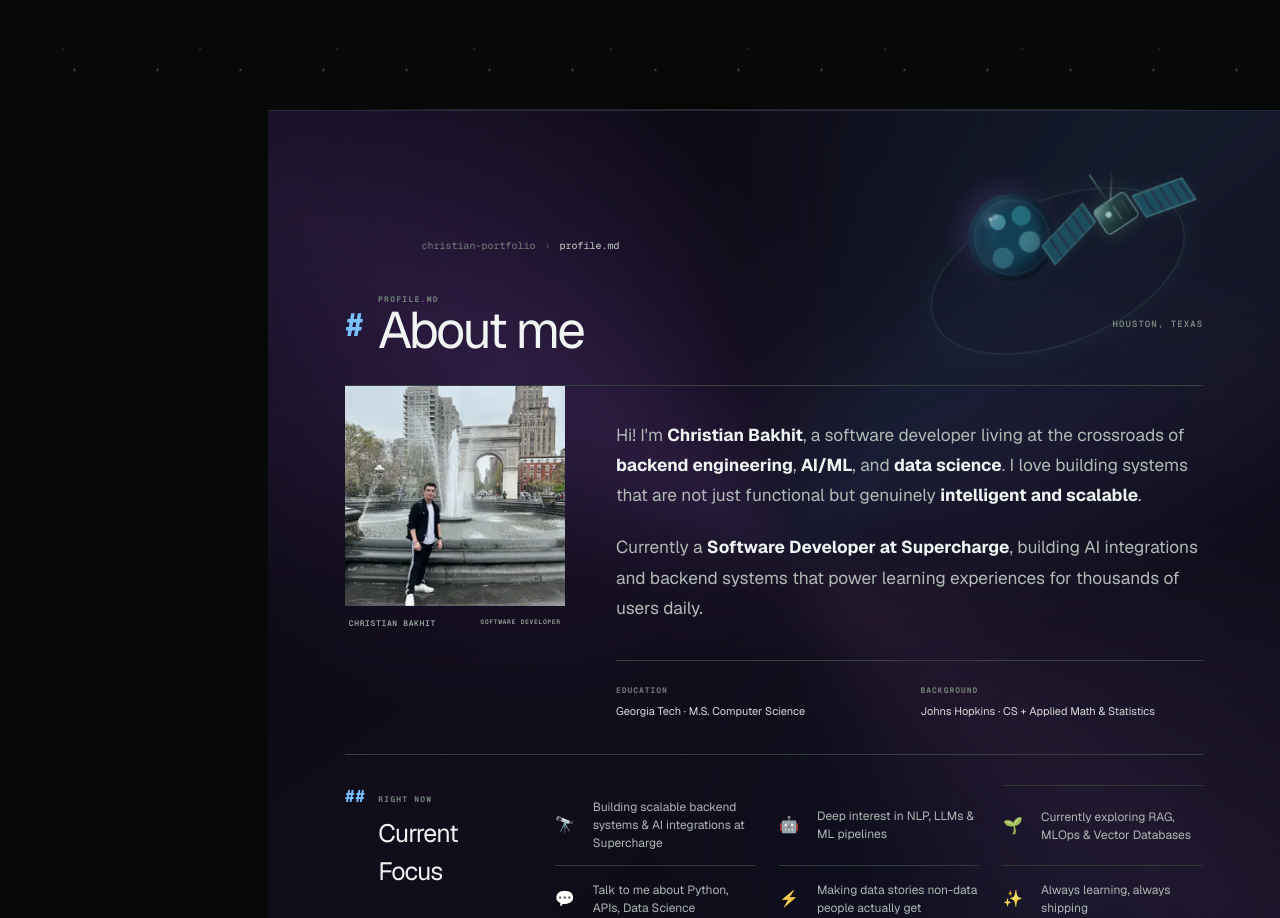
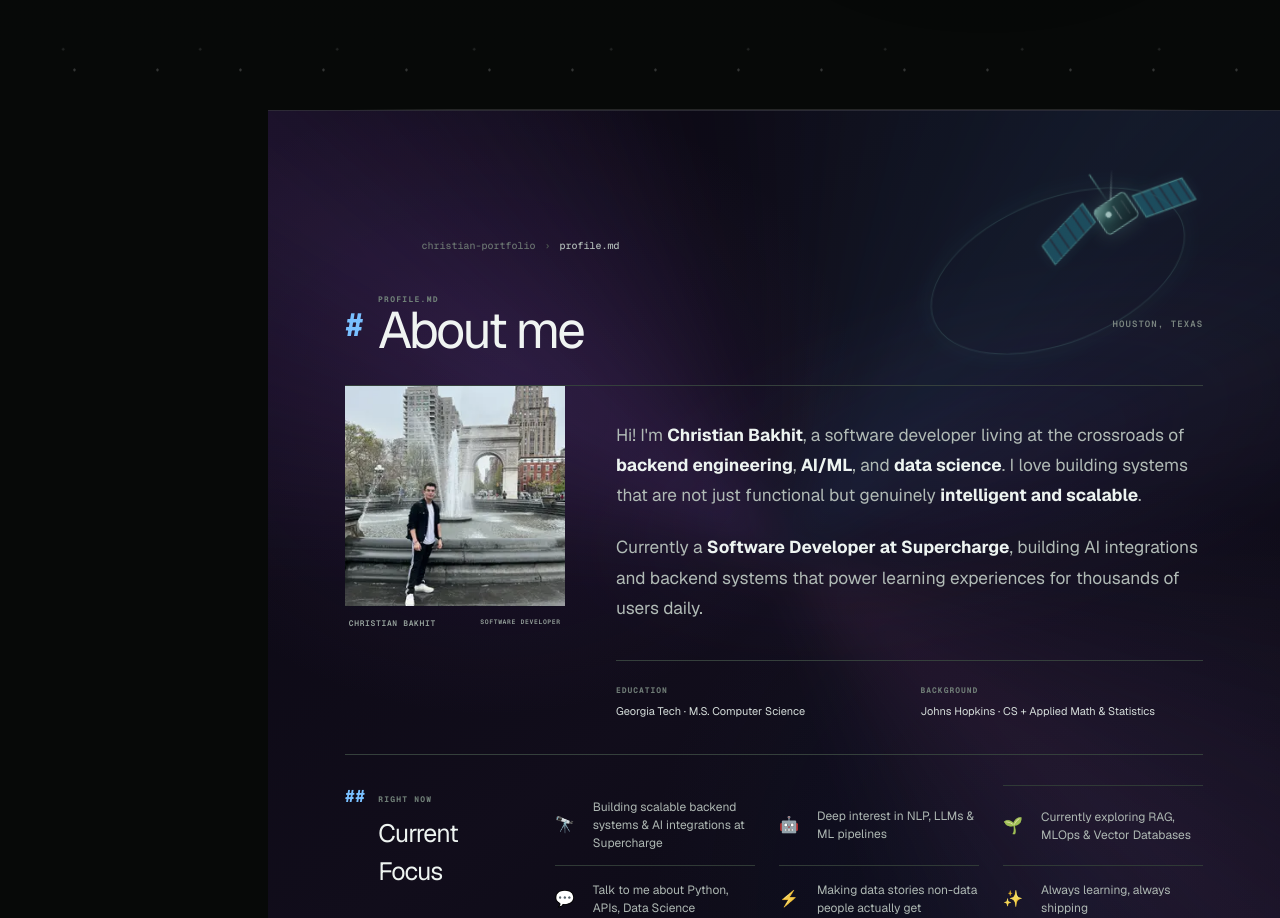
Before and after one commit to ChrisBakhit/christian-portfolio, a Next.js app: page / in a window 1280 px wide. Shown: the part 820-1738 px from the top of the page. Built offline with nearby package versions, Linux system fonts and the light colour scheme.

Commit message:
Remove earth from profile orbit

```diff
--- a/app/navigation.css
+++ b/app/navigation.css
@@ -136,11 +136,6 @@ main.sidebarOpen { padding-left: 268px; }
 .about:before { content:""; position:absolute; z-index:0; inset:-28%; pointer-events:none; opacity:.56; filter:blur(22px); background:conic-gradient(from 210deg at 52% 48%,transparent 0 17%,rgba(131,77,184,.3) 27%,transparent 39%,rgba(43,119,160,.24) 53%,transparent 66%,rgba(190,88,169,.18) 78%,transparent 88%); animation:nebulaDrift 22s ease-in-out infinite alternate; }
 .about:after { content:""; position:absolute; z-index:0; width:min(86vw,980px); height:min(34vw,390px); right:-20%; top:15%; border-radius:50%; pointer-events:none; transform:rotate(-18deg); background:radial-gradient(ellipse,rgba(86,69,171,.12),transparent 62%); filter:blur(24px); animation:profileOrbit 19s ease-in-out infinite alternate; }
 .about > * { position:relative; z-index:1; }
-.profilePlanet { position:absolute!important; z-index:0!important; left:50%; top:50%; width:88px; aspect-ratio:1; border-radius:50%; transform:translate(-50%,-50%); opacity:.9; overflow:hidden; background:radial-gradient(circle at 33% 26%,rgba(207,244,255,.9),transparent 4%),radial-gradient(circle at 35% 32%,#5bc3d4 0 9%,transparent 10%),radial-gradient(circle at 62% 26%,#2a9aa8 0 11%,transparent 12%),radial-gradient(circle at 70% 56%,#4eabb8 0 13%,transparent 14%),radial-gradient(circle at 39% 73%,#368e9e 0 12%,transparent 13%),radial-gradient(circle at 53% 47%,#0f5369 0 30%,#0b334d 57%,#061a31 77%,#020812 100%); box-shadow:-8px -7px 18px rgba(177,109,255,.18),inset -9px -5px 15px rgba(0,0,0,.7),inset 6px 5px 12px rgba(178,239,255,.18); animation:earthDrift 18s ease-in-out infinite; }
-.profilePlanet:before { content:""; position:absolute; inset:7%; border-radius:50%; border:1px solid rgba(168,234,255,.22); box-shadow:inset 10px 0 15px rgba(145,229,255,.11); }
-.profilePlanet:after { content:""; position:absolute; inset:-6%; border:1px solid rgba(177,130,245,.18); border-radius:50%; transform:rotate(-23deg) scaleY(.26); box-shadow:0 0 32px rgba(130,92,238,.1); }
-.profilePlanet i { position:absolute; inset:0; border-radius:50%; background:linear-gradient(105deg,transparent 0 38%,rgba(193,243,255,.1) 47%,transparent 57%),linear-gradient(180deg,rgba(255,255,255,.08),transparent 23%); mix-blend-mode:screen; animation:earthLight 9s ease-in-out infinite alternate; }
-.profilePlanet b { position:absolute; width:4px; height:4px; left:25%; top:26%; border-radius:50%; background:#dcffff; box-shadow:0 0 9px 2px rgba(192,249,255,.8),22px 40px 0 -2px rgba(192,249,255,.55),-7px 48px 0 -2px rgba(192,249,255,.5); }
 .profileSatellite { position:absolute!important; z-index:1!important; top:78px; right:8vw; width:240px; height:180px; pointer-events:none; opacity:.72; animation:satelliteFloat 9s ease-in-out infinite; }
 .satelliteOrbit { position:absolute; inset:10px -14px 26px; border:1px solid rgba(139,233,211,.2); border-radius:50%; transform:rotate(-21deg); box-shadow:0 0 22px rgba(57,162,158,.08); }
 .satelliteCraft { position:absolute; inset:0; transform-origin:120px 82px; animation:satelliteLoop 16s linear infinite; }
@@ -407,7 +402,6 @@ main.sidebarOpen { padding-left: 268px; }
 }
 
 @media(max-width: 850px) {
-  .profilePlanet { width:88px; opacity:.9; }
   .profileSatellite { right:2vw; opacity:.42; transform:scale(.82); transform-origin:top right; }
   .contactSignalArt { right:-42px; top:14%; opacity:.22; }
   .projectGrid { grid-template-columns:1fr; width:min(100%,520px); margin:0 auto; }
@@ -438,7 +432,6 @@ main.sidebarOpen { padding-left: 268px; }
 }
 
 @media(max-width: 540px) {
-  .profilePlanet { width:72px; opacity:.9; }
   .profileSatellite { display:none; }
   .contactSignalArt { right:-92px; top:19%; width:300px; height:220px; opacity:.16; transform:scale(.82); transform-origin:center; }
   .profileWrap { width:min(100%,370px); }
@@ -502,6 +495,4 @@ main.sidebarOpen { padding-left: 268px; }
 @keyframes satelliteFloat { 0%,100% { translate:0 0; rotate:-1deg; } 50% { translate:-10px 8px; rotate:2deg; } }
 @keyframes satelliteLoop { from { transform:rotate(-20deg); } to { transform:rotate(340deg); } }
 @keyframes nebulaDrift { from { transform:translate3d(-2%,-1%,0) rotate(-4deg) scale(.98); } to { transform:translate3d(3%,2%,0) rotate(5deg) scale(1.05); } }
-@keyframes earthDrift { 0%,100% { translate:-50% -50%; rotate:-2deg; } 50% { translate:calc(-50% - 8px) calc(-50% + 7px); rotate:2deg; } }
-@keyframes earthLight { from { transform:translateX(-18%); opacity:.42; } to { transform:translateX(14%); opacity:.78; } }
 @media(prefers-reduced-motion:reduce) { .skillGauge { opacity:1; transform:none; } .signalStar,.signalWaves i,.signalDish { animation:none; } .signalWaves i { opacity:.18; } }
--- a/app/page.tsx
+++ b/app/page.tsx
@@ -341,7 +341,7 @@ export default function Home() {
 
       <section className="about section" id="about">
         <div className="editorCrumb"><span>christian-portfolio</span><b>›</b><strong>profile.md</strong></div>
-        <div className="profileSatellite" aria-hidden="true"><span className="satelliteOrbit" /><span className="profilePlanet"><i /><b /></span><span className="satelliteCraft"><span className="satelliteBody"><i /><b /></span><span className="satellitePanel satellitePanelLeft" /><span className="satellitePanel satellitePanelRight" /><span className="satelliteSignal" /></span></div>
+        <div className="profileSatellite" aria-hidden="true"><span className="satelliteOrbit" /><span className="satelliteCraft"><span className="satelliteBody"><i /><b /></span><span className="satellitePanel satellitePanelLeft" /><span className="satellitePanel satellitePanelRight" /><span className="satelliteSignal" /></span></div>
         <article className="profileReadme" data-reveal>
           <header className="profileReadmeHeader"><div><span>#</span><small>PROFILE.MD</small><h2>About me</h2></div><p>Houston, Texas</p></header>
           <div className="profileOverview">
```
